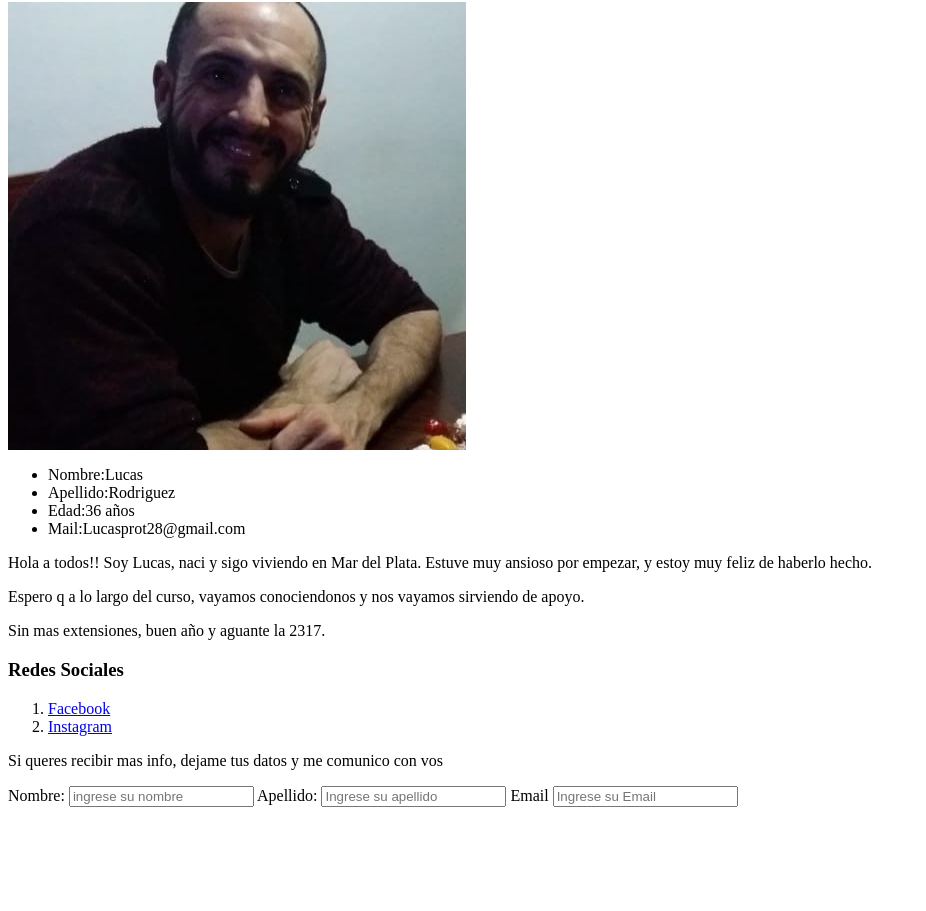
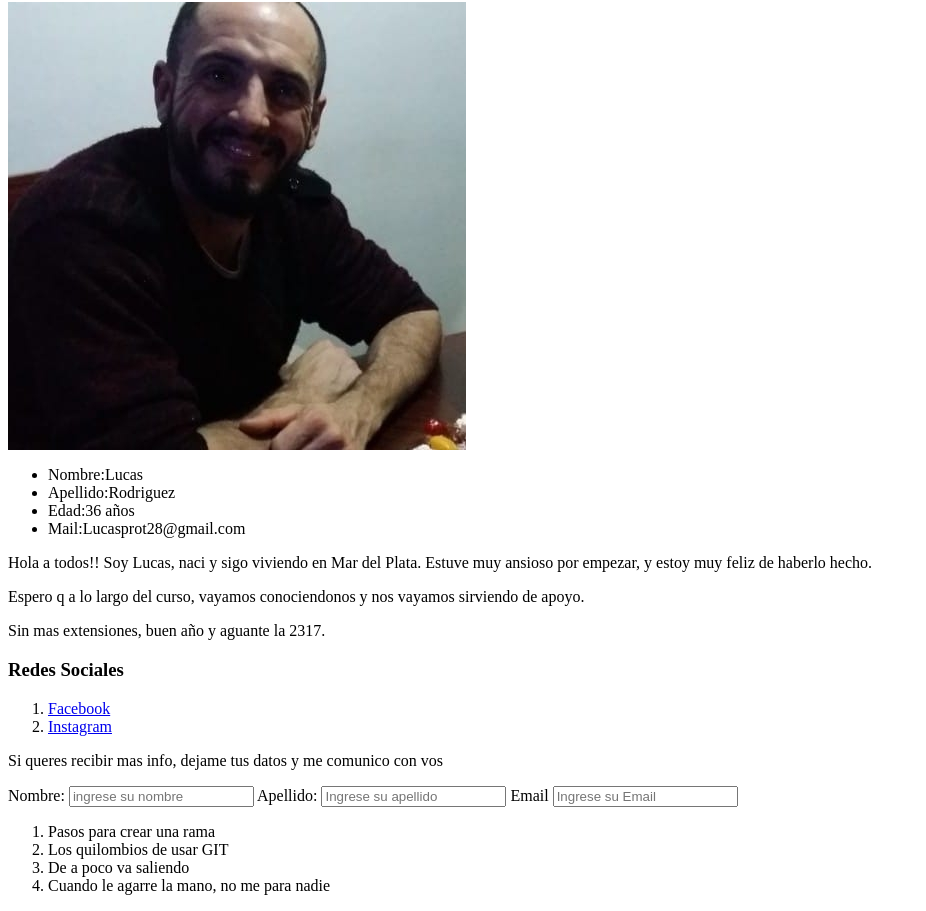
Before and after one commit to lucaspela28/Perfil1-Desafio3, a plain HTML site: page index.html in a window 1280 px wide. Shown: the part 64-975 px from the top of the page, without its empty margins (0-926 px from the left). Before the commit the page ends 887 px from the top, so only its background shows below. Drawn offline with Linux system fonts and the light colour scheme.

Commit message:
lista de prueba

```diff
--- a/index.html
+++ b/index.html
@@ -36,6 +36,14 @@
         <label for="email"> Email</label>
         <input type="email" placeholder="Ingrese su Email" id="email">
     </form>
+    <div>
+        <ol>
+            <li>Pasos para crear una rama</li>
+            <li>Los quilombios de usar GIT</li>
+            <li>De a poco va saliendo</li>
+            <li>Cuando le agarre la mano, no me para nadie</li>
+        </ol>
+    </div>
 </body>
 
 </html>
```
